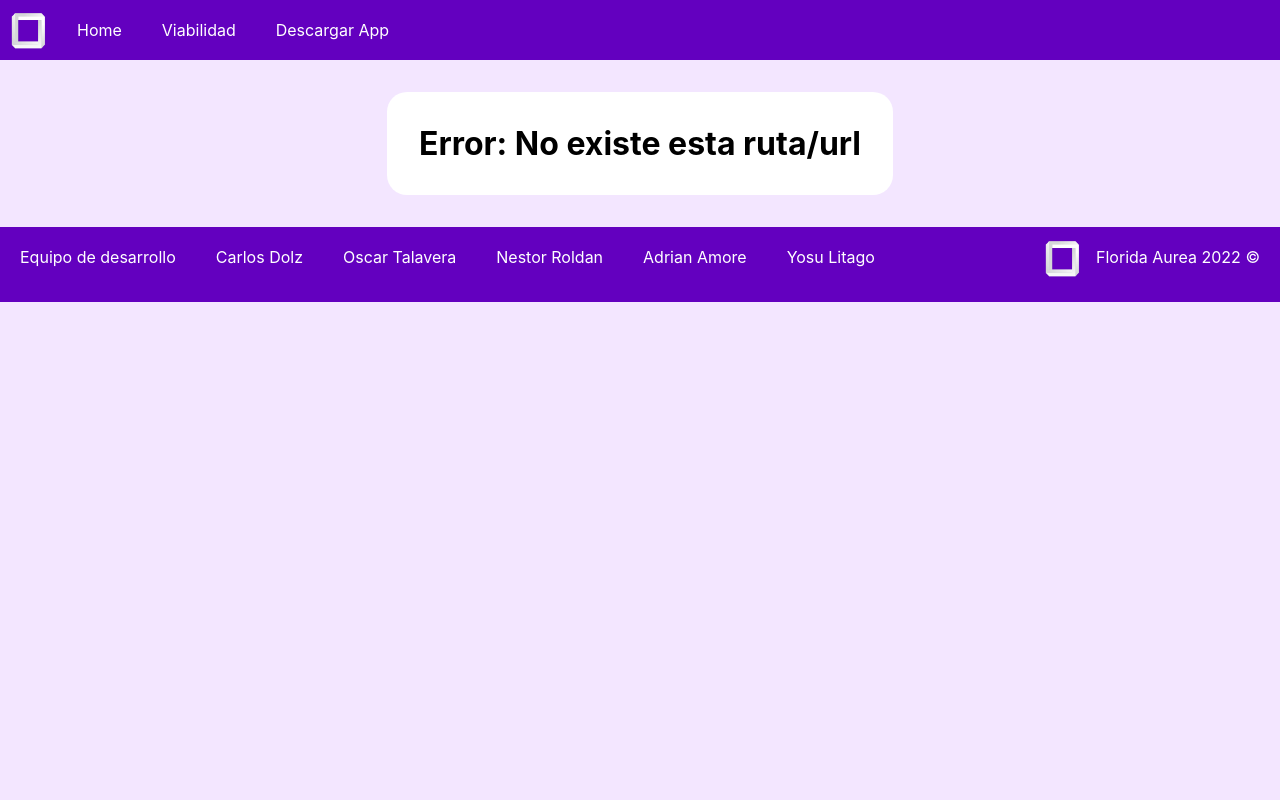
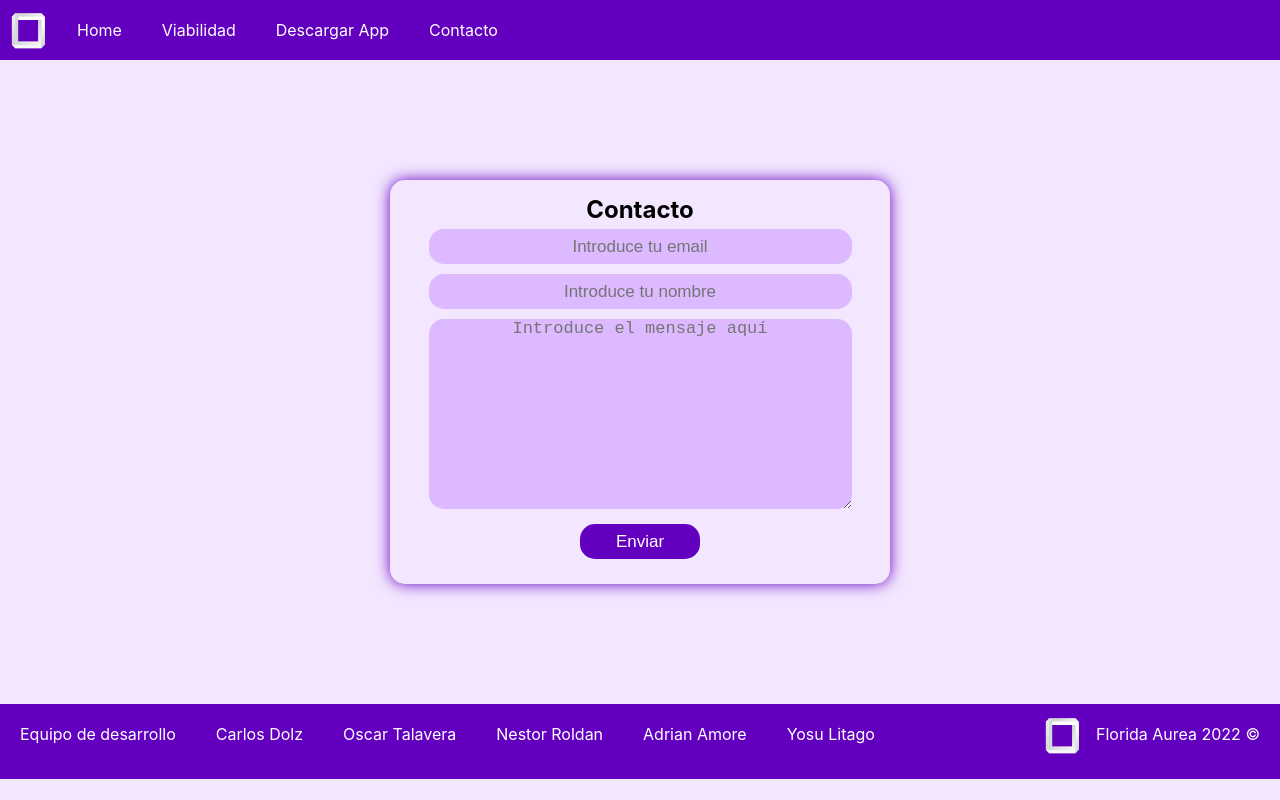
Before and after one commit to Cadogo/Aurea_PW, a React (Create React App) app in the folder aureapw/: page /Contacto in a window 1280 px wide. Built offline with nearby package versions, Linux system fonts and the light colour scheme.

Commit message:
Añadiendo Contacto

```diff
--- a/aureapw/src/components/Navbar.js
+++ b/aureapw/src/components/Navbar.js
@@ -21,6 +21,9 @@ const Navbar = () => {
             <li>
               <Link to="/Descargar_App">Descargar App</Link>
             </li>
+            <li>
+              <Link to="/Contacto">Contacto</Link>
+            </li>
           </ul>
         </nav>
 
--- a/aureapw/src/components/Navegacion.js
+++ b/aureapw/src/components/Navegacion.js
@@ -5,6 +5,7 @@ import Navbar from './Navbar';
 import Home from '../screens/Home';
 import Quienes_Somos from '../screens/Quienes_Somos';
 import Descargar_App from '../screens/Descargar_App';
+import Contacto from '../screens/Contacto';
 import NoPage from './NoPage';
 
 const Navegacion = () => {
@@ -17,6 +18,7 @@ const Navegacion = () => {
               <Route index element={<Home />} />
               <Route path="Quienes_Somos" element={<Quienes_Somos />} />
               <Route path="Descargar_App" element={<Descargar_App />} />
+              <Route path="Contacto" element={<Contacto />} />
               <Route path="*" element={<NoPage />} />
             </Route>
           </Routes>
--- a/aureapw/src/index.css
+++ b/aureapw/src/index.css
@@ -350,4 +350,64 @@ input[type="radio"]:hover + label {
 /*Termina el css de las cards de viabilidad*/
 
 
-/* ffffffffffffffffffffffff */
+/* Empieza el css de el form de contacto */
+
+.contenedorContacto {
+  display: flex;
+  flex-direction: column;
+  align-items: center;
+  width: 500px;
+  margin: 15vh auto;
+  padding: 15px;
+  border-radius: 15px;
+  border: none;
+  box-shadow: 0 0 15px #6300BF;
+  /* background-color: gray; */
+}
+
+form {
+  display: flex;
+  flex-direction: column;
+  align-items: center;
+  width: 90%;
+}
+
+input {
+  width: 100%;
+  margin: 5px 0;
+  height: 35px;
+  font-size: 17px;
+  text-align: center;
+  outline: none;
+  border-radius: 15px;
+  border: none;
+  background: #ddb9ff;
+}
+
+textarea {
+  width: 100%;
+  margin: 5px 0;
+  font-size: 17px;
+  text-align: center;
+  outline: none;
+  border-radius: 15px;
+  border: none;
+  background: #ddb9ff;
+}
+input[type=submit]{
+  margin: 10px auto;
+  width: 120px;
+  background: #6300BF;
+  color: white;
+  cursor: pointer;
+}
+input[type=submit]:hover{
+background: #C280FF;
+}
+@media screen and (max-width:600px) {
+  .container{
+      width: 90%;
+  }
+}
+
+/* Termina el css de el form de contacto */
--- /dev/null
+++ b/aureapw/src/screens/Contacto.js
@@ -0,0 +1,25 @@
+import React from 'react';
+import "../index.css";
+import Footer from '../components/Footer';
+
+const Contacto = () => {
+
+    return (
+        <div>
+            <body>
+                <div class="contenedorContacto">
+                    <h2>Contacto</h2>
+                    <form action="">
+                        <input type="email" name="email" id="email" placeholder="Introduce tu email"/>
+                        <input type="text" name="name" id="name" placeholder="Introduce tu nombre"/>
+                        <textarea name="message" id="message" cols="30" rows="10" placeholder="Introduce el mensaje aquí"></textarea>
+                        <input type="submit" value="Enviar"/>
+                    </form>
+                </div>
+            </body>
+            <Footer/>
+        </div>
+    )
+};
+
+export default Contacto;
```
